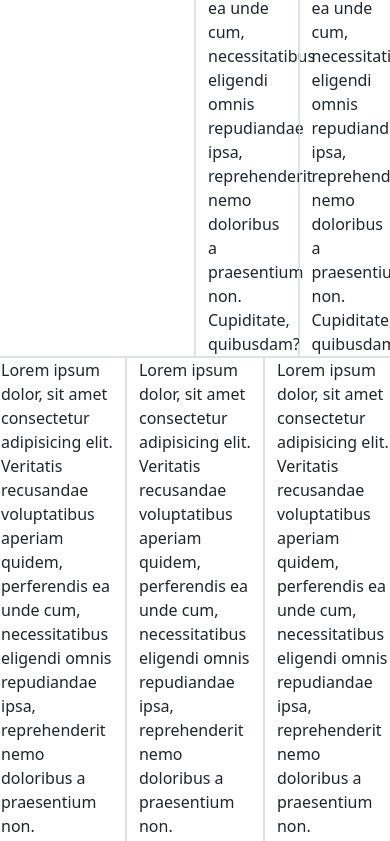
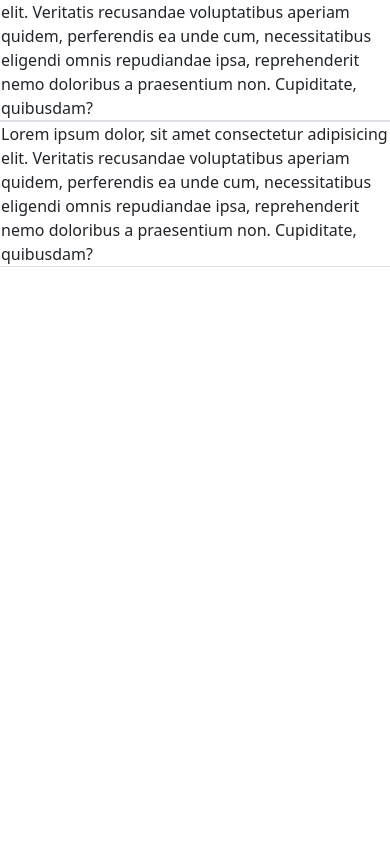
Before and after one commit to mononoke87/bootstrap, a plain HTML site: page index.html in a window 390 px wide. Shown: the part 343-1184 px from the top of the page. After the commit the page ends 844 px from the top, so only its background shows below. Drawn offline with nearby package versions, Linux system fonts and the light colour scheme.

Commit message:
grid responsive

```diff
--- a/index.html
+++ b/index.html
@@ -30,11 +30,13 @@
     </div>
 
     <div class="row">
-        <div class="col-6 border">Lorem ipsum dolor, sit amet consectetur adipisicing elit. Veritatis recusandae voluptatibus aperiam quidem, perferendis ea unde cum, necessitatibus eligendi omnis repudiandae ipsa, reprehenderit nemo doloribus a praesentium non. Cupiditate, quibusdam?</div>
-        <div class="col-3 border">Lorem ipsum dolor, sit amet consectetur adipisicing elit. Veritatis recusandae voluptatibus aperiam quidem, perferendis ea unde cum, necessitatibus eligendi omnis repudiandae ipsa, reprehenderit nemo doloribus a praesentium non. Cupiditate, quibusdam?</div>
-        <div class="col-3 border">Lorem ipsum dolor, sit amet consectetur adipisicing elit. Veritatis recusandae voluptatibus aperiam quidem, perferendis ea unde cum, necessitatibus eligendi omnis repudiandae ipsa, reprehenderit nemo doloribus a praesentium non. Cupiditate, quibusdam?</div>
-      </div>
-
+        <div class="col-12 col-sm-6 col-md-4 col-lg-3 border">Lorem ipsum dolor, sit amet consectetur adipisicing elit. Veritatis recusandae voluptatibus aperiam quidem, perferendis ea unde cum, necessitatibus eligendi omnis repudiandae ipsa, reprehenderit nemo doloribus a praesentium non. Cupiditate, quibusdam?</div>
+        <div class="col-12 col-sm-6 col-md-4 col-lg-3 border">Lorem ipsum dolor, sit amet consectetur adipisicing elit. Veritatis recusandae voluptatibus aperiam quidem, perferendis ea unde cum, necessitatibus eligendi omnis repudiandae ipsa, reprehenderit nemo doloribus a praesentium non. Cupiditate, quibusdam?</div>
+        <div class="col-12 col-sm-6 col-md-4 col-lg-3 border">Lorem ipsum dolor, sit amet consectetur adipisicing elit. Veritatis recusandae voluptatibus aperiam quidem, perferendis ea unde cum, necessitatibus eligendi omnis repudiandae ipsa, reprehenderit nemo doloribus a praesentium non. Cupiditate, quibusdam?</div>
+      <div class="col-12 col-sm-6 col-md-12 col-lg-3 border">Lorem ipsum dolor, sit amet consectetur adipisicing elit. Veritatis recusandae voluptatibus aperiam quidem, perferendis ea unde cum, necessitatibus eligendi omnis repudiandae ipsa, reprehenderit nemo doloribus a praesentium non. Cupiditate, quibusdam?</div>
+    </div>
+</div>
+<!--
       <div class="row">
         <div class="col-4 border">Lorem ipsum dolor, sit amet consectetur adipisicing elit. Veritatis recusandae voluptatibus aperiam quidem, perferendis ea unde cum, necessitatibus eligendi omnis repudiandae ipsa, reprehenderit nemo doloribus a praesentium non. Cupiditate, quibusdam?</div>
         <div class="col-4 border">Lorem ipsum dolor, sit amet consectetur adipisicing elit. Veritatis recusandae voluptatibus aperiam quidem, perferendis ea unde cum, necessitatibus eligendi omnis repudiandae ipsa, reprehenderit nemo doloribus a praesentium non. Cupiditate, quibusdam?</div>
@@ -47,6 +49,6 @@
         <div class="col-3 border">Lorem ipsum dolor, sit amet consectetur adipisicing elit. Veritatis recusandae voluptatibus aperiam quidem, perferendis ea unde cum, necessitatibus eligendi omnis repudiandae ipsa, reprehenderit nemo doloribus a praesentium non. Cupiditate, quibusdam?</div>
         <div class="col-3 border">Lorem ipsum dolor, sit amet consectetur adipisicing elit. Veritatis recusandae voluptatibus aperiam quidem, perferendis ea unde cum, necessitatibus eligendi omnis repudiandae ipsa, reprehenderit nemo doloribus a praesentium non. Cupiditate, quibusdam?</div>
       </div>
-
+-->
   </body>
 </html>
```
